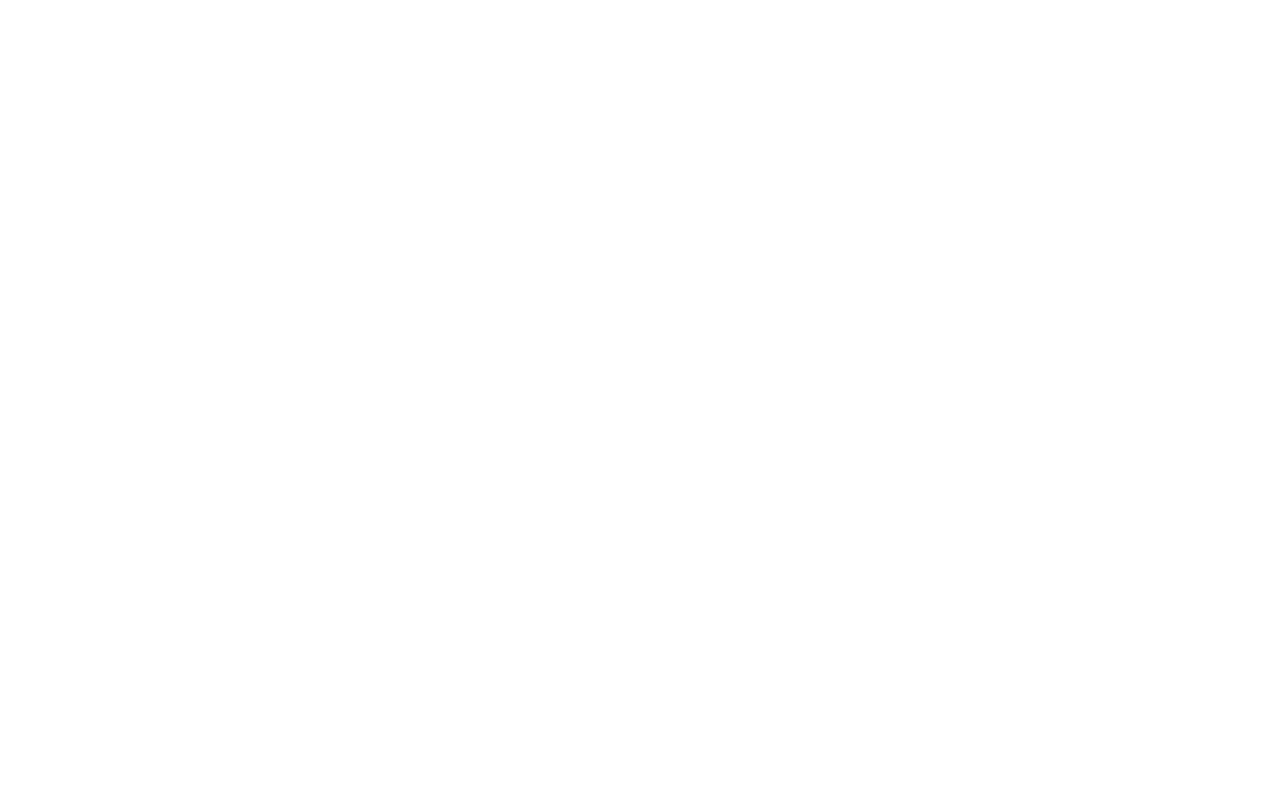
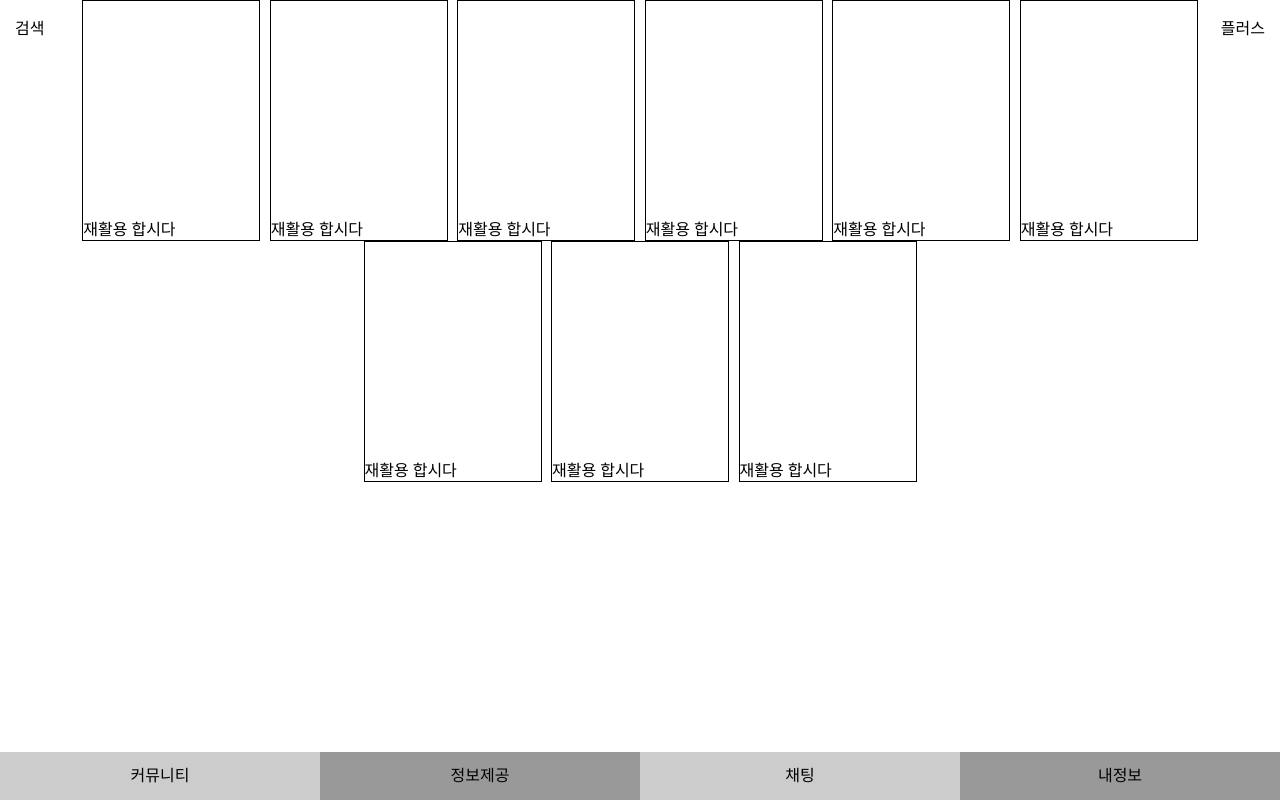
Before and after one commit to woonhk90/Us-Earth_FE, a React (Create React App) app: page /Community in a window 1280 px wide. Before the commit this address had no page. Built offline with nearby package versions, Linux system fonts and the light colour scheme.

Commit message:
[feat] 공통적인 파일들 셋팅중

```diff
--- /dev/null
+++ b/db.json
@@ -0,0 +1,32 @@
+{
+  "community": [
+    {
+      "id": 1,
+      "title": "1111111"
+    },
+    {
+      "id": 2,
+      "title": "2222222"
+    },
+    {
+      "id": 3,
+      "title": "3333333"
+    },
+    {
+      "id": 4,
+      "title": "4444444"
+    },
+    {
+      "id": 5,
+      "title": "5555555"
+    },
+    {
+      "id": 6,
+      "title": "6666666"
+    },
+    {
+      "id": 7,
+      "title": "7777777"
+    }
+  ]
+}
--- a/package.json
+++ b/package.json
@@ -16,6 +16,7 @@
     "react-router-dom": "^6.3.0",
     "react-scripts": "5.0.1",
     "styled-components": "^5.3.5",
+    "sweetalert2": "^11.4.29",
     "universal-cookie": "^4.0.4",
     "web-vitals": "^2.1.0"
   },
--- /dev/null
+++ b/src/components/Community.jsx
@@ -0,0 +1,70 @@
+import React from 'react';
+import styled from 'styled-components';
+const Community = () => {
+  return (
+    <>
+      <CommunityWrap>
+        <Container>
+          <CommunityBox>
+          <CommunityItem>
+            <ItemImg><img src='' alt='' /></ItemImg>
+            <ItemTitle>재활용 합시다</ItemTitle>
+          </CommunityItem>
+          <CommunityItem>
+            <ItemImg><img src='' alt='' /></ItemImg>
+            <ItemTitle>재활용 합시다</ItemTitle>
+          </CommunityItem>
+          <CommunityItem>
+            <ItemImg><img src='' alt='' /></ItemImg>
+            <ItemTitle>재활용 합시다</ItemTitle>
+          </CommunityItem>
+          <CommunityItem>
+            <ItemImg><img src='' alt='' /></ItemImg>
+            <ItemTitle>재활용 합시다</ItemTitle>
+          </CommunityItem>
+          <CommunityItem>
+            <ItemImg><img src='' alt='' /></ItemImg>
+            <ItemTitle>재활용 합시다</ItemTitle>
+          </CommunityItem>
+          <CommunityItem>
+            <ItemImg><img src='' alt='' /></ItemImg>
+            <ItemTitle>재활용 합시다</ItemTitle>
+          </CommunityItem>
+          <CommunityItem>
+            <ItemImg><img src='' alt='' /></ItemImg>
+            <ItemTitle>재활용 합시다</ItemTitle>
+          </CommunityItem>
+          <CommunityItem>
+            <ItemImg><img src='' alt='' /></ItemImg>
+            <ItemTitle>재활용 합시다</ItemTitle>
+          </CommunityItem>
+          <CommunityItem>
+            <ItemImg><img src='' alt='' /></ItemImg>
+            <ItemTitle>재활용 합시다</ItemTitle>
+          </CommunityItem>
+          </CommunityBox>
+        </Container>
+      </CommunityWrap>
+    </>
+  )
+}
+export default Community;
+
+const CommunityWrap = styled.div`
+`;
+const Container = styled.div`
+`;
+const CommunityBox = styled.div`
+  display:flex;
+  justify-content:center;
+  flex-wrap: wrap;
+`;
+const CommunityItem = styled.div`
+  border:1px solid black;
+  margin:0 4.75px;
+`;
+const ItemImg = styled.div`
+width:176px;
+height:215px;
+`;
+const ItemTitle = styled.div``;
--- /dev/null
+++ b/src/components/Footer.jsx
@@ -0,0 +1,27 @@
+import React from 'react';
+import styled from 'styled-components';
+const Footer = () => {
+  return (
+    <>
+      <FooterWrap>
+        <FooterMenus bgColor={'rgba(0,0,0,0.2)'}>커뮤니티</FooterMenus>
+        <FooterMenus bgColor={'rgba(0,0,0,0.4)'}>정보제공</FooterMenus>
+        <FooterMenus bgColor={'rgba(0,0,0,0.2)'}>채팅</FooterMenus>
+        <FooterMenus bgColor={'rgba(0,0,0,0.4)'}>내정보</FooterMenus>
+      </FooterWrap>
+    </>
+  )
+}
+export default Footer;
+
+const FooterWrap = styled.div`
+  width:100vw;
+  display:flex;
+  text-align:center;
+`;
+
+const FooterMenus = styled.div`
+width:100%;
+line-height:48px;
+background-color:${(props) => props.bgColor};
+`;
--- /dev/null
+++ b/src/components/Header.jsx
@@ -0,0 +1,22 @@
+import React from 'react';
+import styled from 'styled-components';
+const Header = () => {
+  return (
+    <>
+      <HeaderWrap>
+        <div>검색</div>
+        <div>플러스</div>
+      </HeaderWrap>
+    </>
+  )
+}
+export default Header;
+
+const HeaderWrap = styled.div`
+  width:100vw;
+  height:48px;
+  display:flex;
+  justify-content:space-between;
+  padding:15px;
+  box-sizing:border-box;
+`;
--- a/src/components/Login.jsx
+++ b/src/components/Login.jsx
@@ -1,11 +1,32 @@
 import React from 'react';
+import styled from 'styled-components';
 const Login = () => {
-    return (
-        <>
-            <div>
-                로그인페이지
-            </div>
-        </>
-    )
+  const KAKAO_AUTH_URL = `https://kauth.kakao.com/oauth/authorize?client_id=${process.env.REACT_APP_REST_API_KEY}&redirect_uri=${process.env.REACT_APP_REDIRECT}&response_type=code`;
+  // const GOOGLE_AUTH_URL = `https://accounts.google.com/o/oauth2/v2/auth?client_id=${process.env.GOOGLE_CLIENT_ID}&redirect_uri=${process.env.GOOGLE_REDIRECT_URI}&response_type=code&scope=email%20profile%20openid&access_type=offline`;
+  const GOOGLE_AUTH_URL = `https://accounts.google.com/o/oauth2/v2/auth?client_id=877084231575-p8uv6t4s185vln40vhsdab86gnviqurq.apps.googleusercontent.com&redirect_uri=http://localhost:3000/user/google/callback&response_type=code&scope=email%20profile%20openid&access_type=offline`;
+  // const NAVER_AUTH_URL = `https://nid.naver.com/oauth2.0/authorize?response_type=code&amp;client_id=${process.env.NAVER_REACT_APP_REST_API_KEY}&amp;state=test&amp;redirect_uri=${process.env.NAVER_REACT_APP_REDIRECT}`;
+  const NAVER_AUTH_URL = `https://nid.naver.com/oauth2.0/authorize?response_type=code&amp;client_id=x9CzwP1GNJaDfiviBzQp&amp;state=test&amp;redirect_uri=http://localhost:3000/user/naver/callback`;
+
+  const onClickHandler = (flag) => {
+    if (flag === 'k') { window.location.href = KAKAO_AUTH_URL; }
+    else if (flag === 'n') { window.location.href = NAVER_AUTH_URL; }
+    else if (flag === 'g') { window.location.href = GOOGLE_AUTH_URL; }
+  }
+  return (
+    <>
+      <LoginWrap>
+        로그인페이지
+        <button onClick={() => onClickHandler('k')}>카카오 로그인</button>
+        <button onClick={() => onClickHandler('n')}>네이버 로그인</button>
+        <button onClick={() => onClickHandler('g')}>구글 로그인</button>
+      </LoginWrap>
+    </>
+  )
 }
 export default Login;
+
+const LoginWrap = styled.div`
+width:100vw;
+height:100vh;
+background-color:pink;
+`;
--- /dev/null
+++ b/src/components/layout/Layout.jsx
@@ -0,0 +1,34 @@
+import React from 'react';
+import Header from '../Header';
+import Footer from '../Footer';
+import styled from 'styled-components';
+const Layout = (props) => {
+  return (
+    <LayoutWrap>
+      <HeaderBox>
+        <Header />
+      </HeaderBox>
+      {props.children}
+      <FooterBox>
+        <Footer />
+      </FooterBox>
+    </LayoutWrap>
+  )
+}
+export default Layout;
+
+const LayoutWrap = styled.div`
+  width:100vw;
+  height:100vh;
+  position:relative;
+`;
+const HeaderBox = styled.div`
+  position:fixed;
+  top:0;
+  left:0;
+`;
+const FooterBox = styled.div`
+  position:fixed;
+  bottom:0;
+  left:0;
+`;
--- a/src/index.js
+++ b/src/index.js
@@ -2,10 +2,12 @@
 import ReactDOM from 'react-dom/client';
 import { BrowserRouter } from 'react-router-dom';
 import App from './App';
+import GlobalStyle from './styles/GlobalStyle';
 
 const root = ReactDOM.createRoot(document.getElementById('root'));
 root.render(
   <React.StrictMode>
+    <GlobalStyle />
     <BrowserRouter>
       <App />
     </BrowserRouter>
--- /dev/null
+++ b/src/pages/EarthCommunity.jsx
@@ -0,0 +1,13 @@
+import React from "react";
+import Community from "../components/Community";
+import Layout from "../components/layout/Layout";
+const EarthCommunity = () => {
+    return (
+        <>
+            <Layout>
+                <Community />
+            </Layout>
+        </>
+    )
+}
+export default EarthCommunity;
--- a/src/shared/Router.js
+++ b/src/shared/Router.js
@@ -1,10 +1,18 @@
 import { Routes, Route } from 'react-router-dom';
 import EarthLogin from "../pages/EarthLogin";
+import KakaoLogin from "./KakaoLogin";
+import GoogleLogin from "./GoogleLogin";
+import NaverLogin from "./NaverLogin";
+import EarthCommunity from '../pages/EarthCommunity';
 
 const Router = () => {
     return (
         <Routes>
             <Route path='/' element={<EarthLogin />} />
+            <Route path="/Community" element={<EarthCommunity />} />
+            <Route path="/user/kakao/callback" element={<KakaoLogin />} />
+            <Route path="/user/google/callback" element={<GoogleLogin />} />
+            <Route path="/user/naver/callback" element={<NaverLogin />} />
             {/* <Route path='/view/:id' element={<InstarLogin />} /> */}
         </Routes>
     );
--- /dev/null
+++ b/src/styles/GlobalStyle.js
@@ -0,0 +1,35 @@
+import { createGlobalStyle } from 'styled-components';
+
+const GlobalStyle = createGlobalStyle`
+  * {
+    font-size: 16px;
+    margin:0;
+    padding:0;
+  }
+
+  body {
+    background: #ffffff;
+    box-sizing: border-box;
+    margin: 0 auto;
+  }
+  h1 {
+    margin: 0;
+    font-size: 32px;
+  }
+  h2 {
+    margin: 0;
+    font-size: 28px;
+  }
+  h3 {
+    margin: 0;
+    font-size: 24px;
+  }
+  ul {
+    list-style: none;
+  }
+  p {
+    margin: 0;
+  }
+`;
+
+export default GlobalStyle;
```
Also changed, not shown: 2 other files (tests, documents, lock files or other folders).
